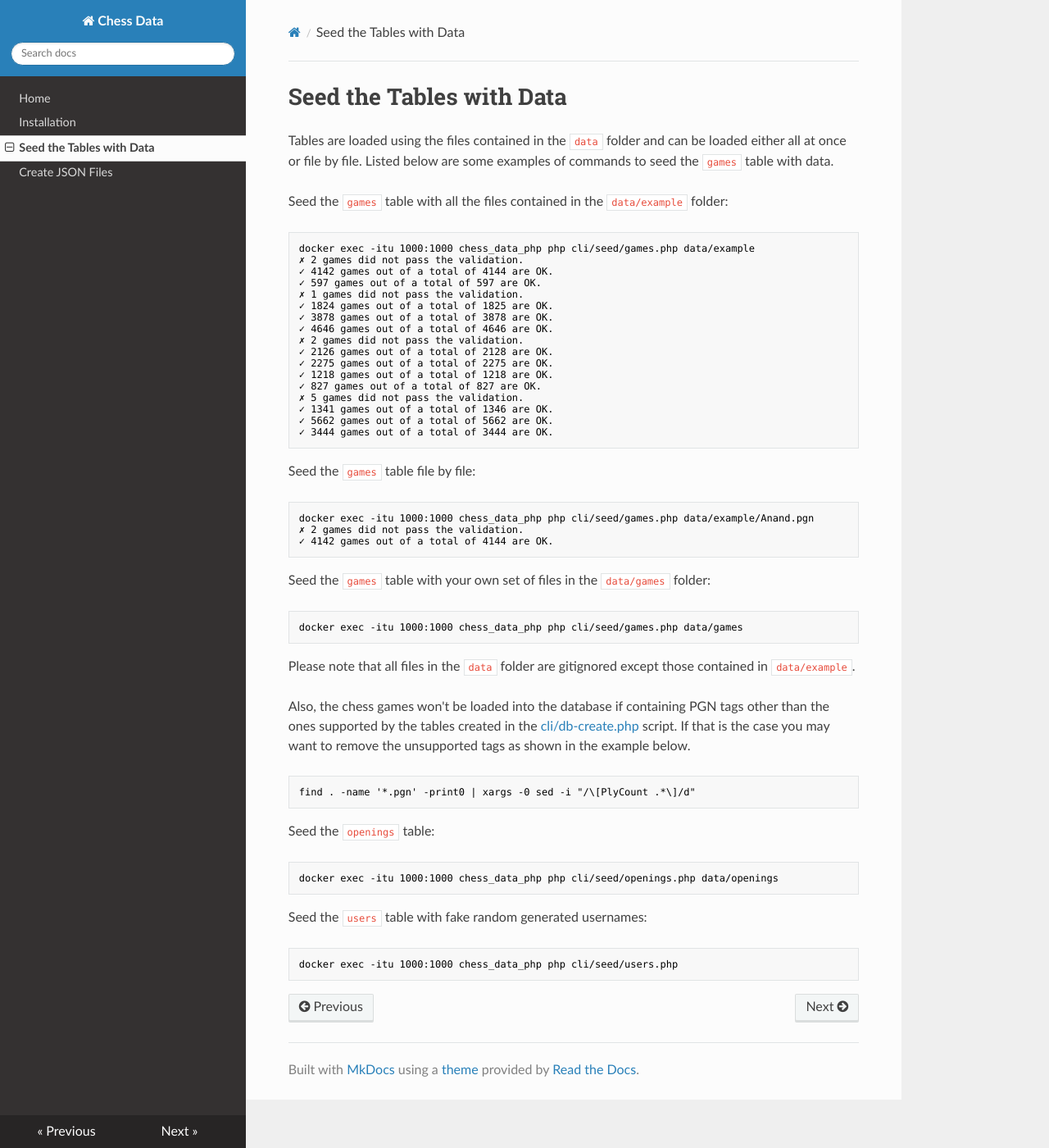
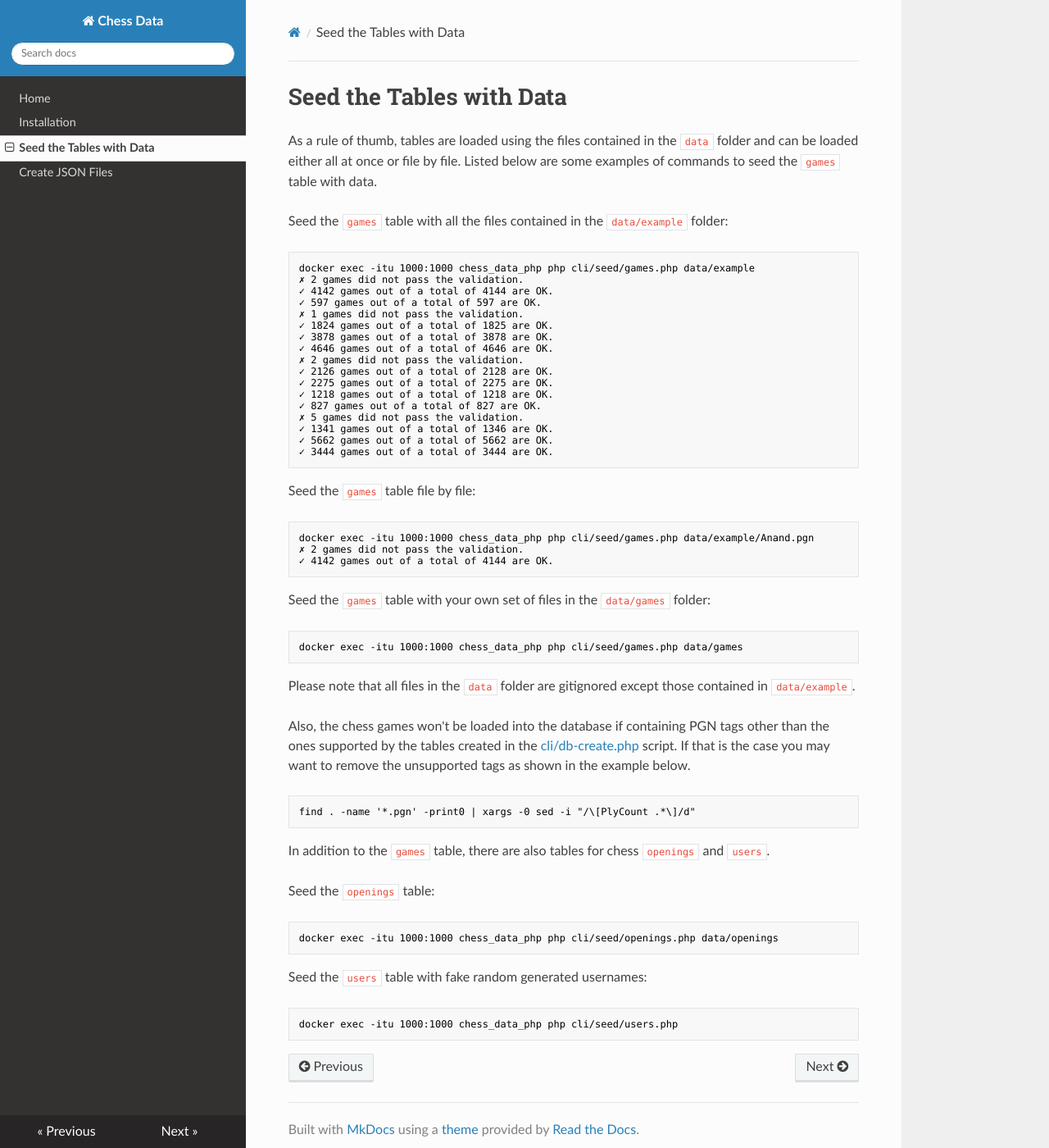
Before and after one commit to chesslablab/chess-data, an MkDocs documentation site: the page built from docs/seed-the-tables-with-data.md, in a window 1280 px wide and 1400 px high. Shown: the whole window at 82% size. Built offline with MkDocs 1.6.1, drawn with Linux system fonts in a browser that asks for light colours; nearby versions of some CDN libraries.

Commit message:
Improved the docs

````diff
--- a/docs/seed-the-tables-with-data.md
+++ b/docs/seed-the-tables-with-data.md
@@ -1,6 +1,6 @@
 # Seed the Tables with Data
 
-Tables are loaded using the files contained in the `data` folder and can be loaded either all at once or file by file. Listed below are some examples of commands to seed the `games` table with data.
+As a rule of thumb, tables are loaded using the files contained in the `data` folder and can be loaded either all at once or file by file. Listed below are some examples of commands to seed the `games` table with data.
 
 Seed the `games` table with all the files contained in the `data/example` folder:
 
@@ -46,6 +46,8 @@ Also, the chess games won't be loaded into the database if containing PGN tags o
 find . -name '*.pgn' -print0 | xargs -0 sed -i "/\[PlyCount .*\]/d"
 ```
 
+In addition to the `games` table, there are also tables for chess `openings` and `users`.
+
 Seed the `openings` table:
 
 ```text
````
